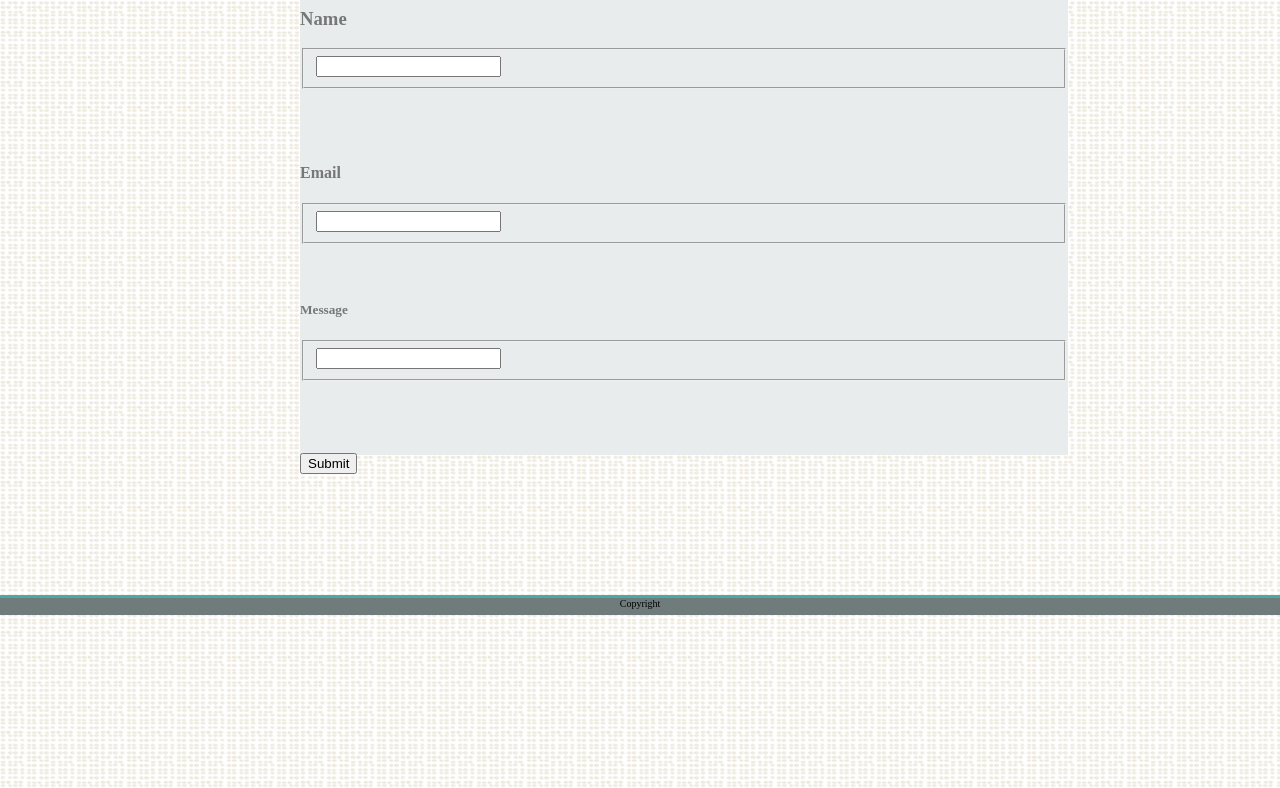
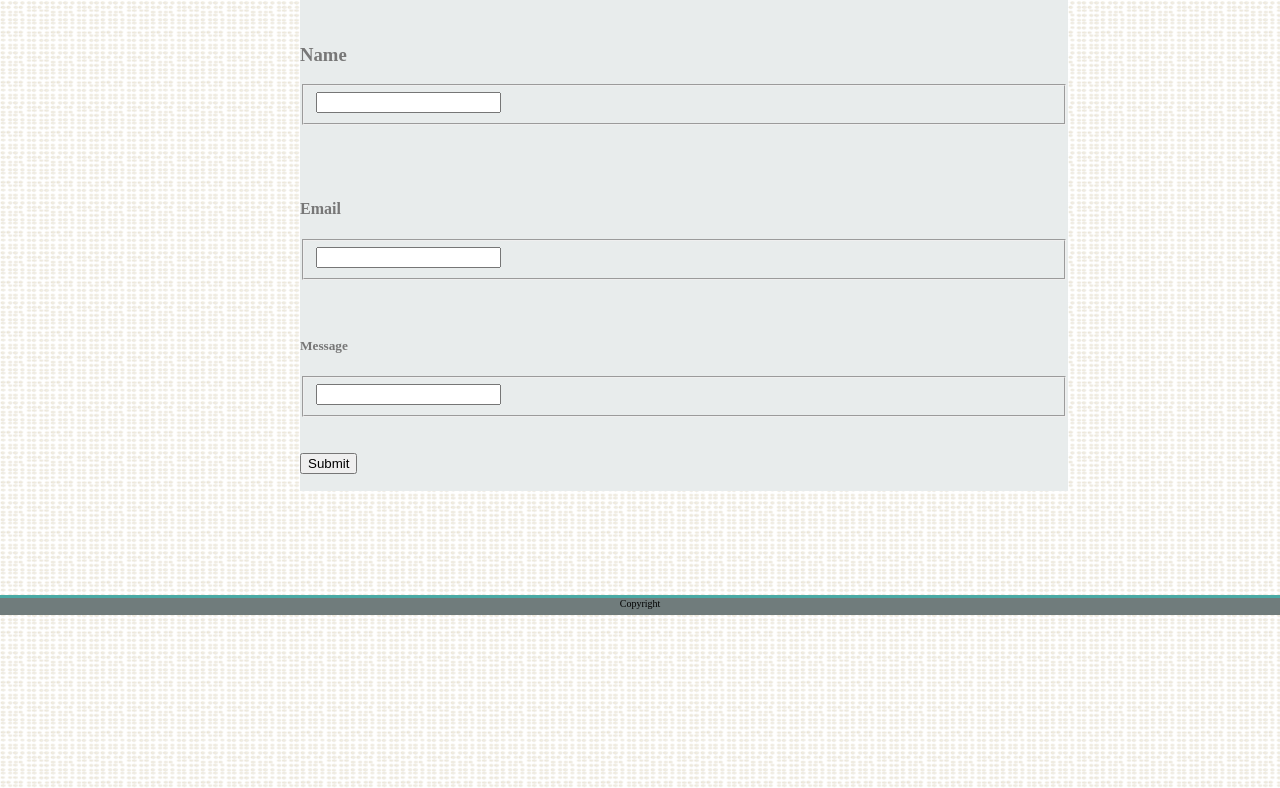
Before and after one commit to RickN123/1-Building-a-Wireframe-That-Portfolio-Though, a plain HTML site: page contact.html in a window 1280 px wide. Shown: the part 185-973 px from the top of the page. Drawn offline with Linux system fonts and the light colour scheme; files whose address does not match are found by name.

Commit message:
Updated Contact Form

```diff
--- a/contact.html
+++ b/contact.html
@@ -16,20 +16,23 @@
         <a href="#">Contacts|</a>
     </div>
 </div>
-<div id= "container">
 <div id= "background">
+    <br>
+    <br>
 <div id= "content">
     <br>
     <br>
     <div id="h1"><h1>Contact</h1></div>
-    <form>
+    <br>
+    <div id= "contact-tag">
+
     <body>
-            <div id= "contact-tag">
-            </div>
-            <br>
+
+
             <h3>Name</h3>
                 <fieldset>
                         <input type = text>
+
                 </fieldset>
             <br>
             <section id= "namebox"></section>
@@ -49,15 +52,13 @@
             </fieldset>
             <br>
             <br>
-            <br>
-            <br>
             <button>Submit </button>
             </body>
             </div>
+            </div>
+            </div>
 
 </form>
-</div>
-</div>
 </div>
 
 <div id= "footer">Copyright</div>
--- a/contactstyles.css
+++ b/contactstyles.css
@@ -42,7 +42,7 @@
   #background {
     background-image: url("../BasicPortfolio/dynamic-style.png");
     position:center;
-    width: 100%;
+    width: 300px;
     height:1000px;
     color: white;
   }
@@ -51,7 +51,7 @@
   }
   #content {
     height:60%;
-    width: 60%;
+    width: 300px;
     background-color: #white(232, 236, 236);
     color: #777777;
     border-color:#cccccc;
@@ -64,13 +64,15 @@
     margin-right:300px;
     align: center;
     background-position: relative;
-    margin-top:0;
+    padding:20px;
     font-family: 'Margarine', cursive;
     font-family: 'Merriweather', serif;
   }
 
   #contact-tag {
     width: auto;
+    resize: auto;
+    overflow:auto;
 
   }
    #container {
```
